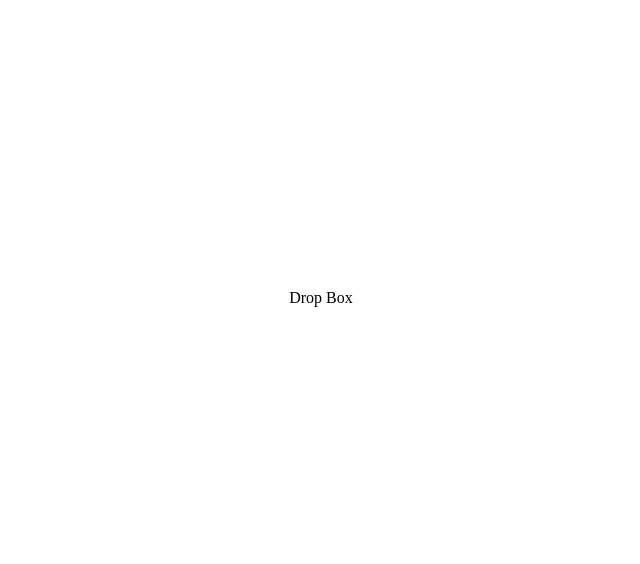
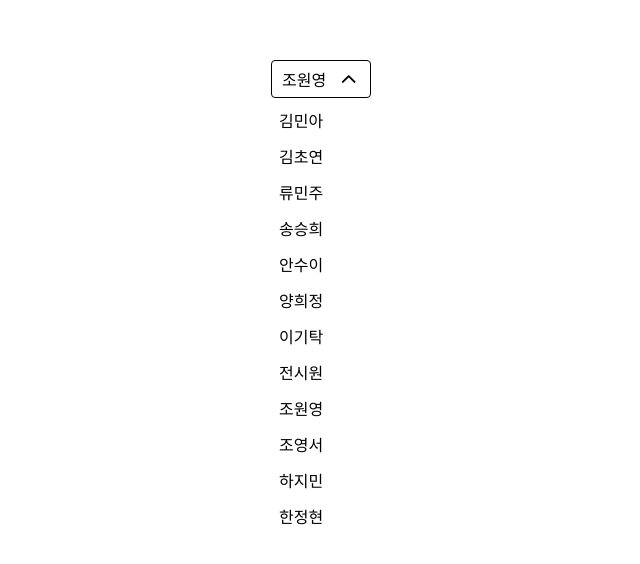
Before and after one commit to IT-Cotato/11th-FE-Networking-June, a React (Vite) app: page / in a window 1280 px wide. Shown: the part 102-666 px from the top of the page, without its empty margins (319-959 px from the left). Built offline with nearby package versions, Linux system fonts and the light colour scheme.

Commit message:
feat: DropBoxOptions 컴포넌트 구현
DropBox 컴포넌트 내부에 DropBoxSelect와 DropBoxOptions를 포함시켜
드롭다운 UI를 하나의 컴포넌트로 통합 구성함.

```diff
--- a/src/components/DropBox.tsx
+++ b/src/components/DropBox.tsx
@@ -1,15 +1,18 @@
-import type { IName } from '../types/name';
+import type { IName } from "../types/name";
+import DropBoxOptions from "./DropBoxOptions";
+import DropBoxSelect from "./DropBoxSelect";
 
 interface DropBox {
   names: IName[];
 }
 
 const DropBox = ({ names }: DropBox) => {
-  /**
-   * TODO : implement the DropBox component
-   */
-
-  return <div>Drop Box</div>;
+  return (
+    <div className="flex w-100 flex-col items-start gap-2">
+      <DropBoxSelect name={"조원영"} />
+      <DropBoxOptions names={names} />
+    </div>
+  );
 };
 
 export default DropBox;
```
